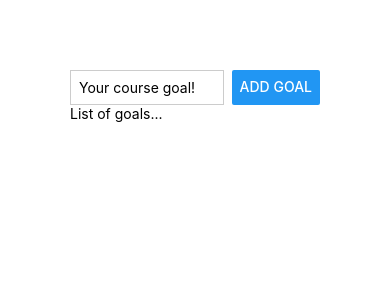
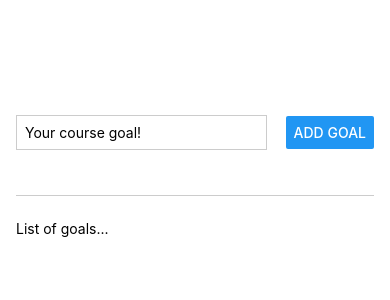
Before and after one commit to nowaveosu/react-native-test, a React Native app in the folder RN-test/: screen / in a window 390 px wide. Shown: the top 300 px of the page. Built offline with nearby package versions, Linux system fonts and the light colour scheme.

Commit message:
[Style] flexbox 설정

```diff
--- a/RN-test/App.js
+++ b/RN-test/App.js
@@ -2,6 +2,7 @@
 import { StyleSheet, Text, View, Button, TextInput} from 'react-native';
 
 //html, css 없음. 유사한 요소들이 존재함, 코어컴포넌트를 직접import해야함
+// flexbox가 기본값임,
 export default function App() {
   return (
     <View style={styles.appContainer}>
@@ -9,7 +10,7 @@
         <TextInput style={styles.textInput} placeholder='Your course goal!'/>
         <Button title="Add Goal" />
       </View>
-      <View>
+      <View style={styles.goalsContainer}>
         <Text>List of goals...</Text>
       </View>
     </View>
@@ -18,17 +19,27 @@
 
 const styles = StyleSheet.create({
   appContainer:{
-    padding: 70,
+    flex: 1,
+    paddingTop: 70,
+    paddingHorizontal: 16,
   },
   inputContainer: {
+    flex: 1,
     flexDirection: 'row',
-    justifyContent: 'space-between'
+    justifyContent: 'space-between',
+    alignItems: 'center',
+    marginBottom: 24,
+    borderBottomWidth: 1,
+    borderBottomColor: '#cccccc'
   },
   textInput:{
     borderWidth: 1,
     borderColor: '#cccccc',
-    width: '80%',
+    width: '70%',
     marginRight: 8,
     padding: 8,
+  },
+  goalsContainer: {
+    flex: 5,
   }
 });
```
